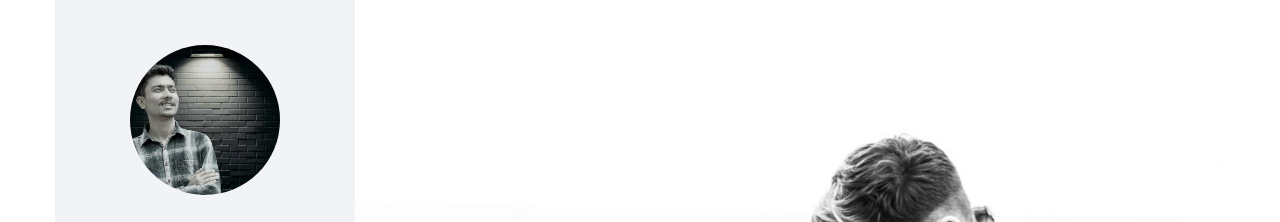
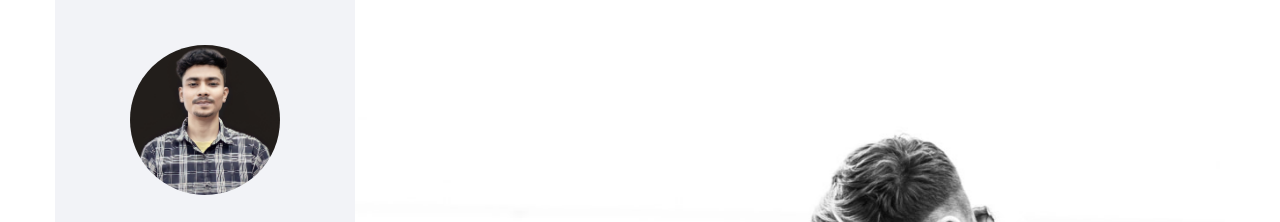
Before and after one commit to Chhetry-hub/portfolio, a plain HTML site: page index.html in a window 1280 px wide. Shown: the top 222 px of the page. Drawn offline with nearby package versions, Linux system fonts and the light colour scheme; files whose address does not match are found by name; a web font is replaced by a local one.

Commit message:
Update index.html

```diff
--- a/index.html
+++ b/index.html
@@ -58,7 +58,7 @@
 		<a href="#" class="js-colorlib-nav-toggle colorlib-nav-toggle" data-toggle="collapse" data-target="#navbar" aria-expanded="false" aria-controls="navbar"><i></i></a>
 		<aside id="colorlib-aside" role="complementary" class="border js-fullheight">
 			<div class="text-center">
-				<div class="author-img" style="background-image: url(images/rajen.jpeg);"></div>
+				<div class="author-img" style="background-image: url(images/Rajen_Photo.jpeg);"></div>
 				<h1 id="colorlib-logo"><a href="index.html">Rajen Chhetry</a></h1>
 				<span class="position"><a href="#">Infra Engineer</a> at Accenture, India</span>
 			</div>
```
